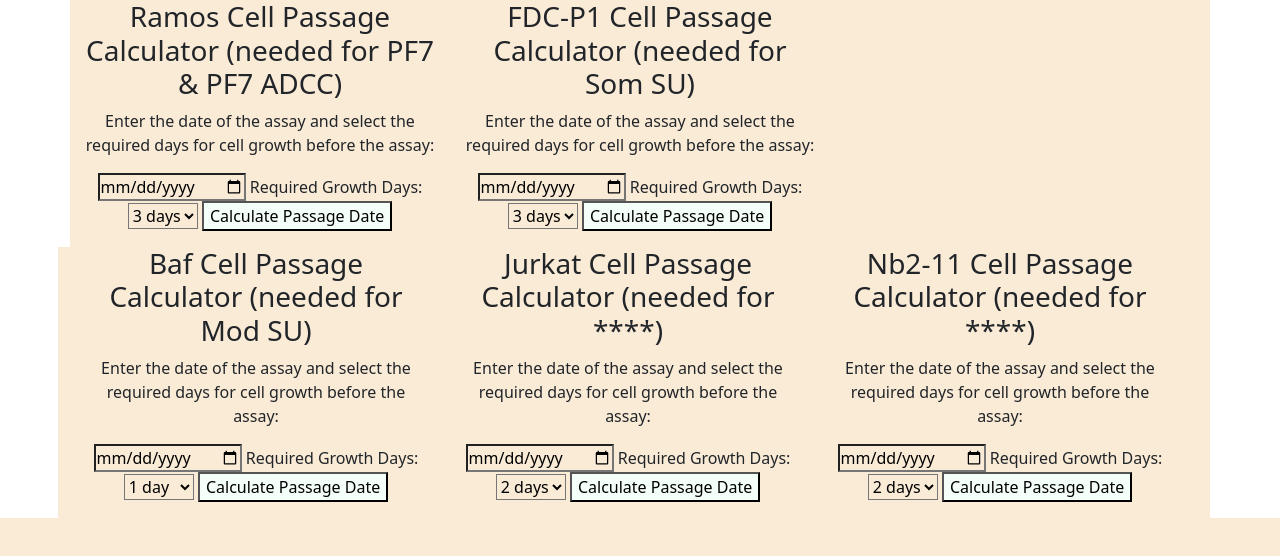
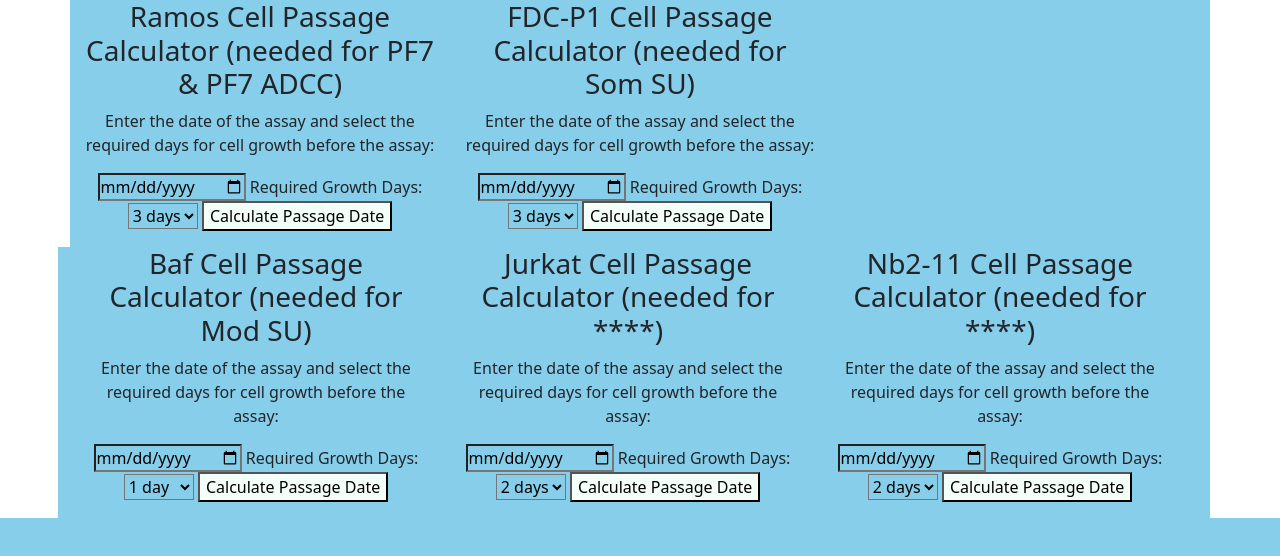
Before and after one commit to lauralmackenzie/lauralmackenzie.github.io, a plain HTML site: page index.html in a window 1280 px wide. Drawn offline with nearby package versions, Linux system fonts and the light colour scheme.

Commit message:
Update style.css

```diff
--- a/style.css
+++ b/style.css
@@ -1,5 +1,5 @@
 *{
-    background-color: antiquewhite;
+    background-color: skyblue;
 }
 .button{
     background-color: mintcream;
```
